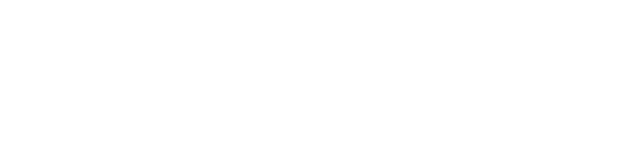
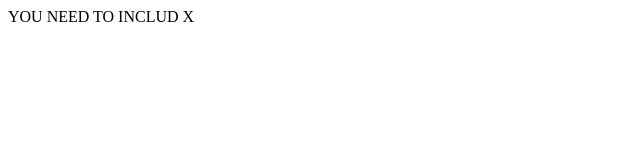
Before and after one commit to colinjohnclarke/Colins-test, a plain HTML site: page index.html/index.html in a window 1280 px wide. Shown: the whole page, without its empty margins (0-640 px from the left). Drawn offline with Linux system fonts and the light colour scheme.

Commit message:
Update index.html

```diff
--- a/index.html/index.html
+++ b/index.html/index.html
@@ -7,4 +7,6 @@
     <title>Hello</title>
   </head>
   <body></body>
+
+  YOU NEED TO INCLUD X
 </html>
```
